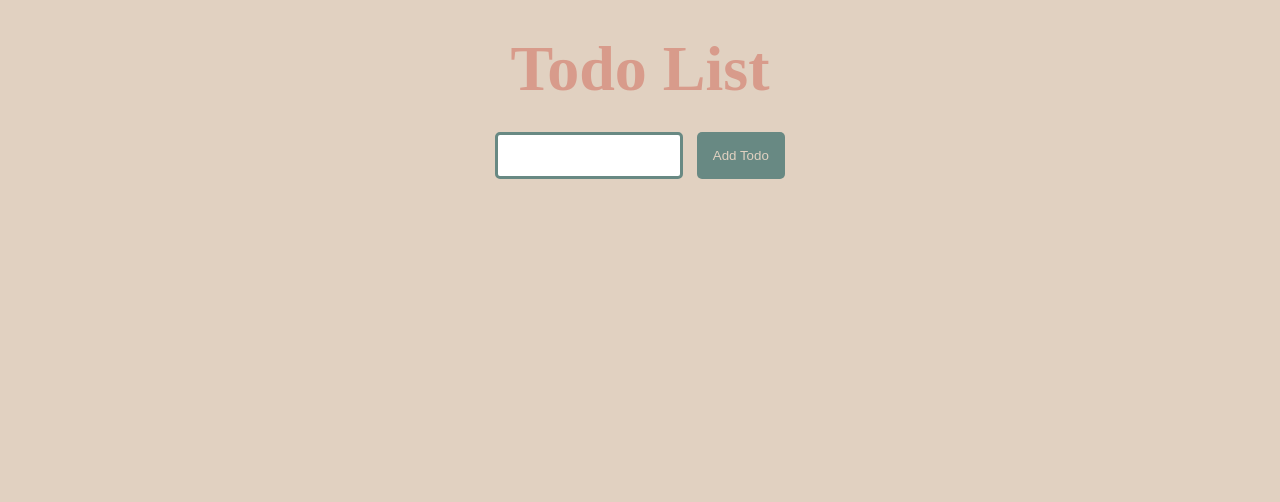
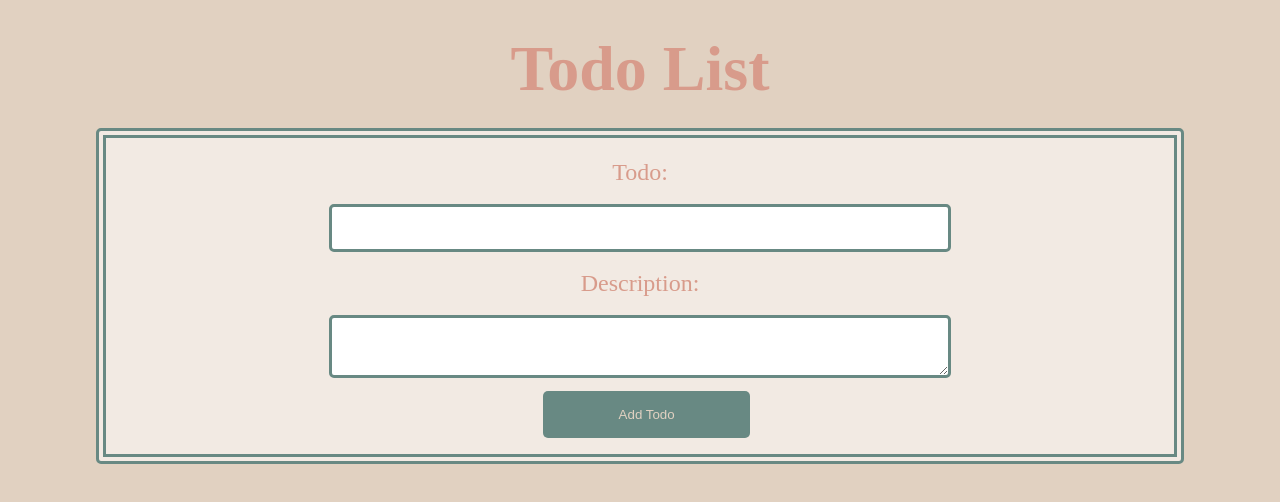
Before and after one commit to roseandlily33/curly-wurly, a React (Create React App) app in the folder main/: page / in a window 1280 px wide. Shown: the top 502 px of the page. Built offline with nearby package versions, Linux system fonts and the light colour scheme.

Commit message:
Added a description component

```diff
--- a/main/src/Main.js
+++ b/main/src/Main.js
@@ -3,12 +3,15 @@ import DisplayTodos from './Components/DisplayTodo';
 const Main = () => {
     const[todos, setTodos] = useState([]);
     const[newTodo, setNewTodo] = useState('');
+    const[description, setDescription] = useState('');
     const handleSubmit = () => {
         if(newTodo !== ''){
             setTodos([...todos, {
                 id: Math.floor(Math.random() * 1000),
-                newTodo}]);
+                newTodo,
+                description}]);
             setNewTodo('');
+            setDescription('');
         }
     };
     const deleteTodo = (todoId) => {
@@ -21,8 +24,11 @@ const Main = () => {
     return (
         <main>
         <div id="inputForm">
+            <label for={newTodo}>Todo:</label>
             <input type="text" value={newTodo} onChange={(e) => setNewTodo(e.target.value)}></input>
-            <button type="submit" onClick={handleSubmit}>Add Todo</button>
+            <label for={description}>Description:</label>
+            <textarea type="text" value={description} onChange={(e) => setDescription(e.target.value)}></textarea>
+            <button id="formBtn" type="submit" onClick={handleSubmit}>Add Todo</button>
         </div>
         <DisplayTodos todos={todos} deleteTodo={deleteTodo}/>
         </main>
--- a/main/src/index.css
+++ b/main/src/index.css
@@ -10,7 +10,7 @@
   --pink: #d89b8b;
   --cream: #e1d1c1;
   --yellow: 	#e1994e;
-  --extraCream: #eee1d7;
+  --extraCream: #f2eae3;
   --borderRadius: 5px;
 }
 body{
@@ -28,14 +28,38 @@ button{
   border-radius: var(--borderRadius);
   margin-left: 1em;
 }
-input{
+button:hover{
+  border-radius: 10px;
+  background-color: var(--yellow);
+  color: var(--teal);
+}
+input, textarea{
   border-radius: var(--borderRadius);
   border: 3px solid var(--teal);
   color: darkslategray;
+  width: 60%;
+  margin: 1em;
+  padding: 1em;
+}
+#formBtn{
+  width: 20%;
 }
 #inputForm{
   display: flex;
+  flex-direction: column;
   justify-content: center;
+  align-items: center;
+  max-height: 30%;
+  margin-left: 5em;
+  margin-right: 5em;
+  padding: 1em;
+  background-color: var(--extraCream);
+  border-radius: var(--borderRadius);
+  border: 10px double var(--teal);
+  margin-bottom: 0.5em;
+}
+label{
+  font-size: 1.5em;
 }
 /* The todo list */
 #eachTodo{
```
